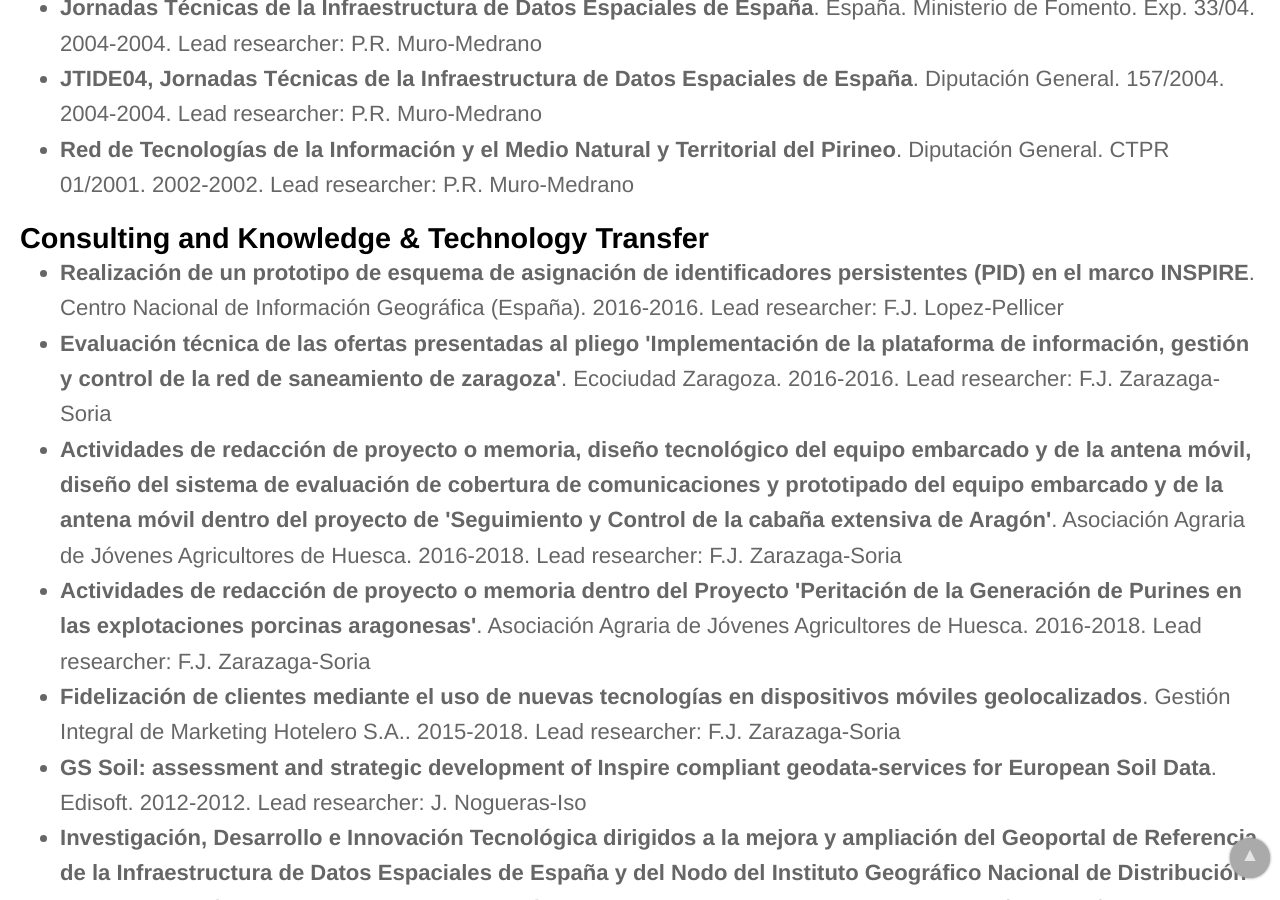
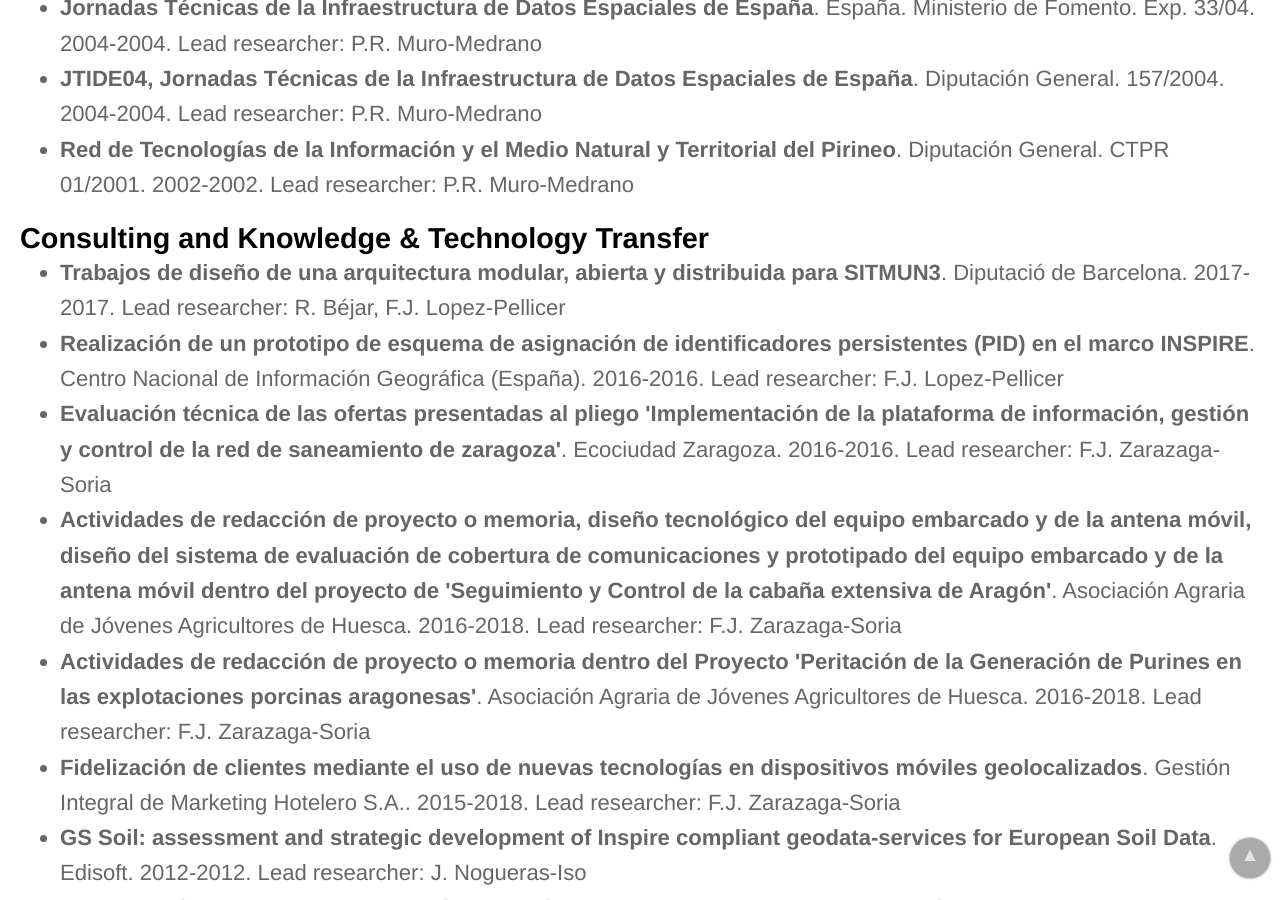
Before and after one commit to IAAA-Lab/IAAA-Lab.github.io, a Jekyll site: the page built from projects.html, in a window 1280 px wide and 900 px high, scrolled down 8548 px. Built offline with Jekyll 4.4.1, drawn with Linux system fonts in a browser that asks for light colours.

Commit message:
Añadido proyecto con DIBA

```diff
--- a/_data/projects-otri.yml
+++ b/_data/projects-otri.yml
@@ -1,3 +1,8 @@
+- title: "Trabajos de diseño de una arquitectura modular, abierta y distribuida para SITMUN3"
+  organizations:
+  - organization: Diputació de Barcelona
+  years: 2017-2017
+  main_researcher: R. Béjar, F.J. Lopez-Pellicer
 - title: "Realización de un prototipo de esquema de asignación de identificadores persistentes (PID) en el marco INSPIRE"
   organizations:
   - organization: Centro Nacional de Información Geográfica (España)
```
